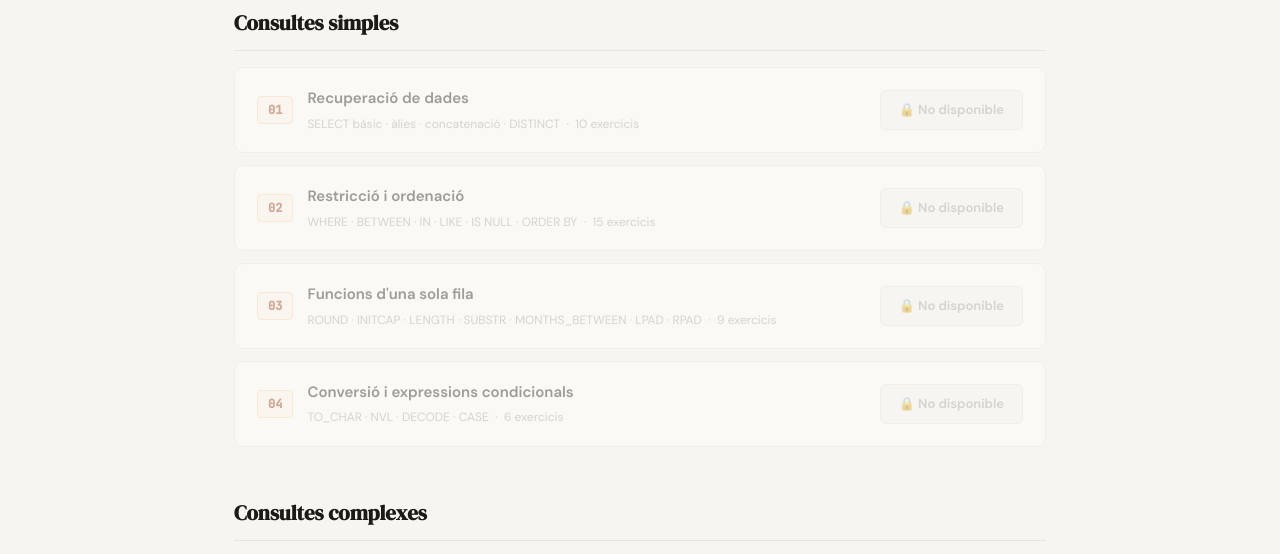
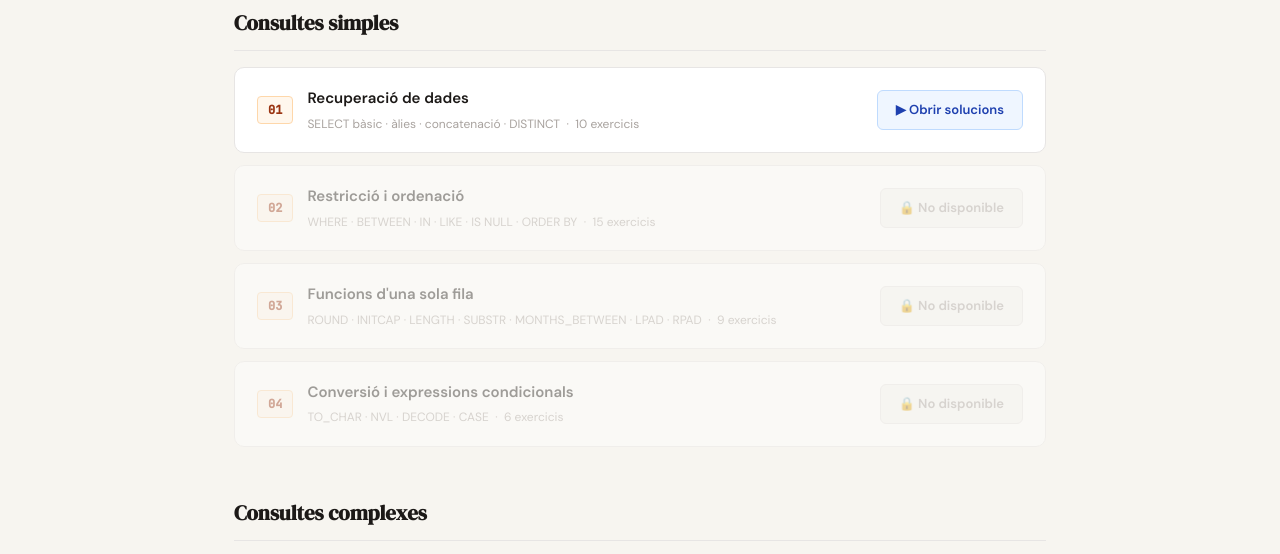
Before and after one commit to rsort/MP0484-solucions, a plain HTML site: page public_html/AEA1_RA3_consultes_solucions.html in a window 1280 px wide. Shown: the part 191-745 px from the top of the page. Drawn offline with Linux system fonts and the light colour scheme.

Commit message:
Update AEA1_RA3_consultes_solucions.html

```diff
--- a/public_html/AEA1_RA3_consultes_solucions.html
+++ b/public_html/AEA1_RA3_consultes_solucions.html
@@ -91,7 +91,7 @@ body { font-family:'DM Sans',system-ui,sans-serif; background:var(--bg); color:v
    Desa el fitxer i puja'l al servidor.
    ════════════════════════════════════════════════════════ */
 var ACTIUS = {
-  t1: false,   /* T1 — SELECT bàsic, àlies, concatenació     */
+  t1: true,   /* T1 — SELECT bàsic, àlies, concatenació     */
   t2: false,   /* T2 — WHERE, BETWEEN, IN, LIKE, ORDER BY    */
   t3: false,   /* T3 — Funcions d'una sola fila              */
   t4: false,   /* T4 — Conversió i expressions condicionals  */
```
